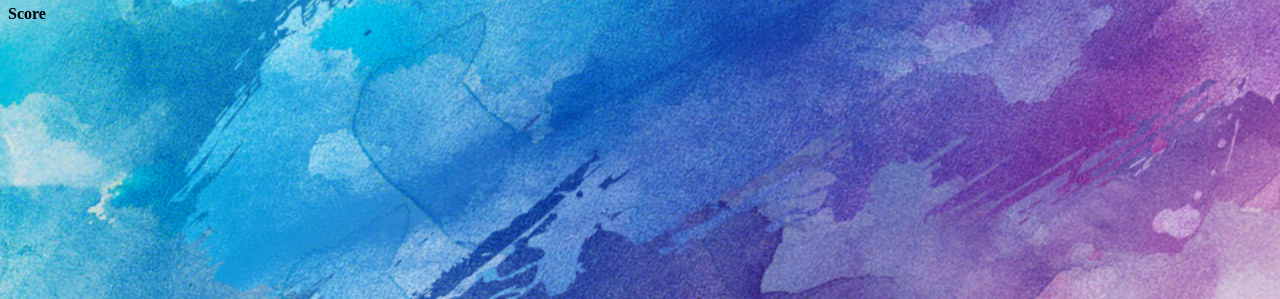
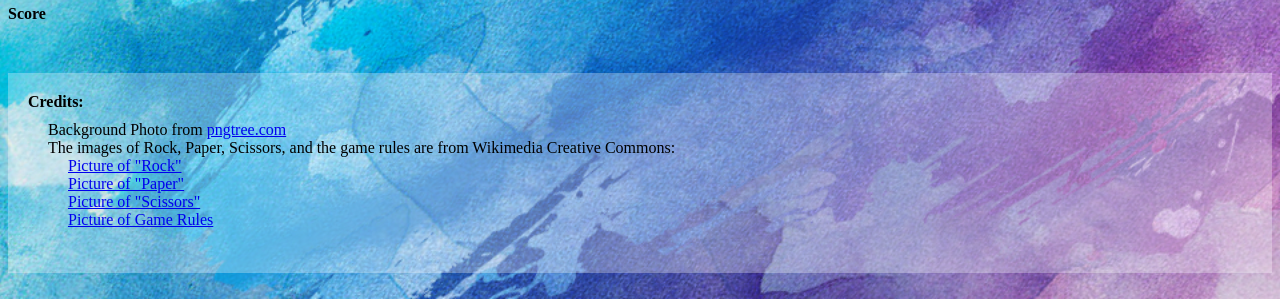
Before and after one commit to CarolynBuck-Gengler/rock-paper-scissors-2, a plain HTML site: page index.html in a window 1280 px wide. Shown: the part 501-800 px from the top of the page. Drawn offline with Linux system fonts and the light colour scheme.

Commit message:
Add footer with credits

```diff
--- a/index.html
+++ b/index.html
@@ -34,13 +34,35 @@
 		</div>
 
 		<div class="results">
-			<p class="curResult"></p>
+			<p class="curResult"> </p>
 			<h4>Score</h4>
-			<p class="playerScore"></p>
-			<p class="computerScore"></p>
-			<p class="winnerOfMatch"></p>
+			<p class="playerScore"> </p>
+			<p class="computerScore"> </p>
+			<p class="winnerOfMatch"> </p>
 		</div>
 	</main>
+
+	<footer>
+		<h4>Credits:</h4>
+		<p>Background Photo from <a href="https://pngtree.com/freebackground/background-color_125687.html">pngtree.com</a></p>
+		<p>The images of Rock, Paper, Scissors, and the game rules are from Wikimedia Creative Commons:</p>
+		<p class='piccredit'><a
+			title="Sertion [CC BY-SA 3.0 (https://creativecommons.org/licenses/by-sa/3.0)], via Wikimedia Commons"
+			href="https://commons.wikimedia.org/wiki/File:Rock-paper-scissors_(rock).png">
+			Picture of "Rock"</a></p>
+		<p class='piccredit'><a
+			title="Sertion [CC BY-SA 3.0 (https://creativecommons.org/licenses/by-sa/3.0)], via Wikimedia Commons"
+			href="https://commons.wikimedia.org/wiki/File:Rock-paper-scissors_(paper).png">
+			Picture of "Paper"</a></p>
+		<p class='piccredit'><a
+			title="Sertion [CC BY-SA 3.0 (https://creativecommons.org/licenses/by-sa/3.0)], via Wikimedia Commons"
+			href="https://commons.wikimedia.org/wiki/File:Rock-paper-scissors_(scissors).png">
+			Picture of "Scissors"</a></p>
+		<p class='piccredit'><a
+			title="Enzoklop [CC BY-SA 3.0 (https://creativecommons.org/licenses/by-sa/3.0)], via Wikimedia Commons"
+			href="https://commons.wikimedia.org/wiki/File:Rock-paper-scissors.svg">
+			Picture of Game Rules</a></p>
+	</footer>
 
 	<script src="script.js"></script>
 </body>
--- a/styles.css
+++ b/styles.css
@@ -6,3 +6,20 @@ html {
     min-height:100%;
     background-position: center;
 }
+
+footer {
+    opacity: 1;
+    background-color: rgba(255,255,255,0.3);
+    height: 200px;
+    width: 100%;
+  }
+footer p {
+    margin: 0 0 0 40px;
+}
+footer h4 {
+    margin: 50px auto 10px 20px;
+    padding-top: 20px;
+}
+.piccredit {
+    margin-left: 60px;
+}
```
